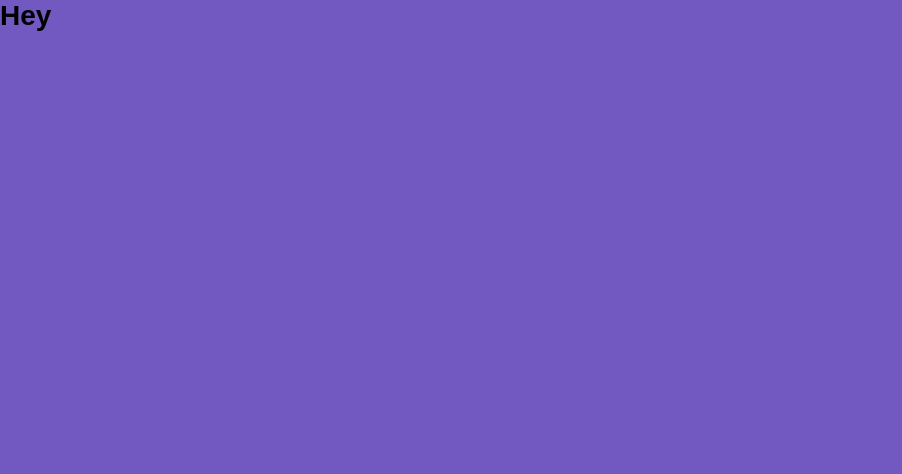
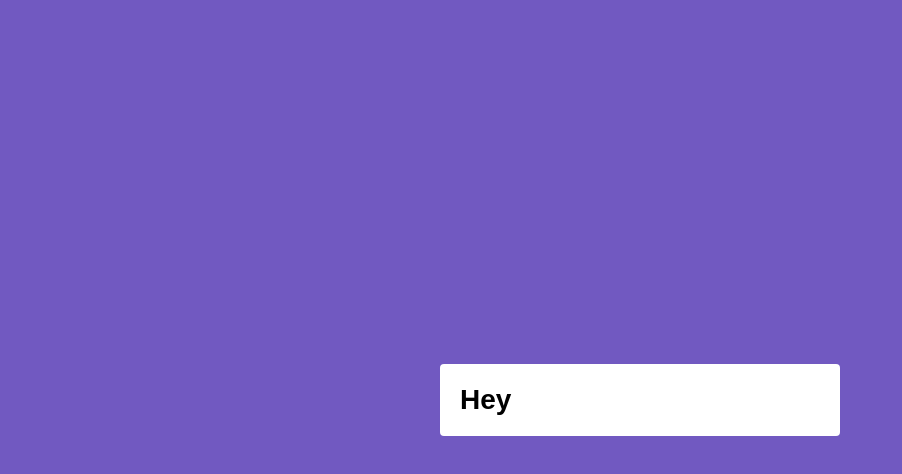
Before and after one commit to iwilliam317/upload-s3, a React (Create React App) app in the folder frontend/: page / in a window 1280 px wide. Shown: the top 474 px of the page, without its empty margins (0-902 px from the left). Built offline with nearby package versions, Linux system fonts and the light colour scheme; the HTML template or start-up script is replaced by a standard one.

Commit message:
create styled components

```diff
--- a/frontend/src/App.jsx
+++ b/frontend/src/App.jsx
@@ -1,6 +1,15 @@
 import React from 'react';
 import Upload from './components/Upload/index'
 import GlobalStyle from './styles/global'
+import { Container, Content } from './styles/index'
 
-const App = () => <><GlobalStyle /><Upload /></>
-export default  App
+const App = () => (
+    <Container>
+        <GlobalStyle />
+        <Content>
+            <Upload />
+        </Content>
+    </Container>
+)
+
+export default App
--- /dev/null
+++ b/frontend/src/styles/index.js
@@ -0,0 +1,17 @@
+import styled from 'styled-components'
+
+export const Container = styled.div`
+    height: 100%;
+    display: flex;
+    justify-content: center;
+    align-items: center;
+`
+
+export const Content = styled.div`
+    width: 100%;
+    max-width: 400px;
+    margin: 30px;
+    background: #FFF;
+    border-radius: 4px;
+    padding: 20px;
+`
```
